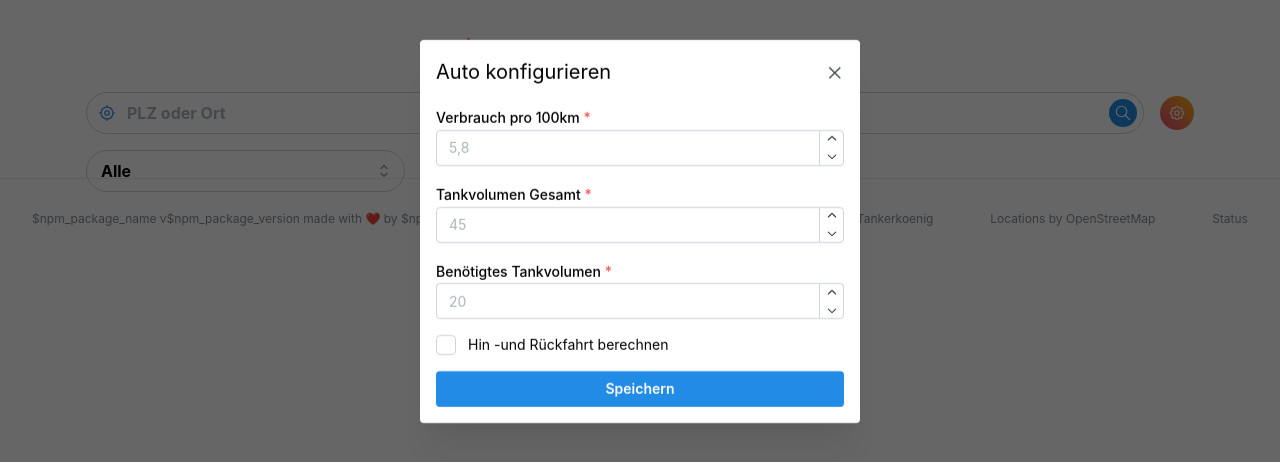
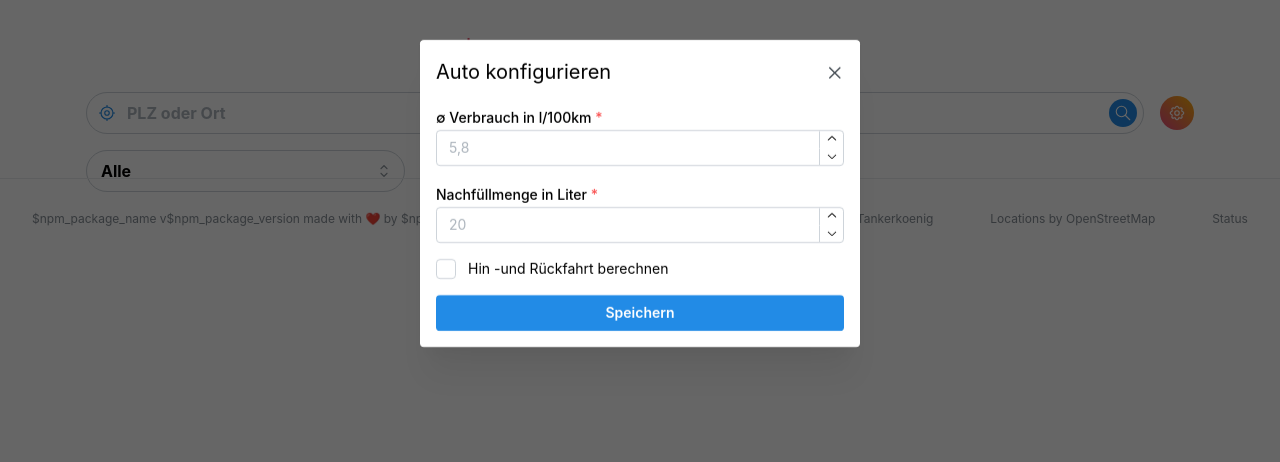
Before and after one commit to baudom/easytank, a Next.js app: page / in a window 1280 px wide. Both pictures are taken after a click on the button 1177 px from the left and 113 px from the top of the page. Shown: the top 462 px of the page. Built offline with nearby package versions, Linux system fonts and the light colour scheme.

Commit message:
refactor model types

```diff
--- a/src/components/CarConfiguration/Form/index.tsx
+++ b/src/components/CarConfiguration/Form/index.tsx
@@ -9,7 +9,7 @@ type CarConfigurationFormProps = {
 };
 
 const assertPositiveValue = (value: number) =>
-    value <= 0 ? "Wert muss über 0 sein!" : null;
+    value > 0 ? null : "Wert muss über 0 sein!";
 
 const CarConfigurationForm: FC<CarConfigurationFormProps> = ({ onSubmit }) => {
     const { carConfig } = useStationsContext();
@@ -18,8 +18,7 @@ const CarConfigurationForm: FC<CarConfigurationFormProps> = ({ onSubmit }) => {
         validateInputOnChange: true,
         validate: {
             averageConsumption100Km: assertPositiveValue,
-            totalTankVolume: assertPositiveValue,
-            neededTankVolume: assertPositiveValue,
+            refillVolume: assertPositiveValue,
         },
     });
 
@@ -27,7 +26,7 @@ const CarConfigurationForm: FC<CarConfigurationFormProps> = ({ onSubmit }) => {
         <form onSubmit={form.onSubmit((v) => onSubmit(v))}>
             <Stack>
                 <NumberInput
-                    label="Verbrauch pro 100km"
+                    label="&#8709; Verbrauch in l/100km"
                     placeholder="5,8"
                     decimalScale={2}
                     allowedDecimalSeparators={[",", "."]}
@@ -36,22 +35,13 @@ const CarConfigurationForm: FC<CarConfigurationFormProps> = ({ onSubmit }) => {
                     {...form.getInputProps("averageConsumption100Km")}
                 />
                 <NumberInput
-                    label="Tankvolumen Gesamt"
-                    placeholder="45"
-                    decimalScale={2}
-                    allowedDecimalSeparators={[",", "."]}
-                    withAsterisk
-                    min={0.01}
-                    {...form.getInputProps("totalTankVolume")}
-                />
-                <NumberInput
-                    label="Benötigtes Tankvolumen"
+                    label="Nachfüllmenge in Liter"
                     placeholder="20"
                     decimalScale={2}
                     allowedDecimalSeparators={[",", "."]}
                     withAsterisk
                     min={0.01}
-                    {...form.getInputProps("neededTankVolume")}
+                    {...form.getInputProps("refillVolume")}
                 />
                 <Checkbox
                     label="Hin -und Rückfahrt berechnen"
--- a/src/components/StationCard/PriceSection/index.tsx
+++ b/src/components/StationCard/PriceSection/index.tsx
@@ -1,23 +1,20 @@
 import { FC, memo } from "react";
 import { Box, Text } from "@mantine/core";
-import { PriceType } from "@/model";
 
 type PriceSectionProps = {
     label: string;
-    value: PriceType;
+    value: number;
 };
 
 const PriceSection: FC<PriceSectionProps> = ({ label, value }) => (
     <Box>
-        <Text fw={400}>{label}</Text>
-        <Text>
-            {typeof value === "boolean"
-                ? "n. v."
-                : Intl.NumberFormat("de-DE", {
-                      currency: "EUR",
-                      style: "currency",
-                      maximumFractionDigits: 3,
-                  }).format(value)}
+        <Text size="sm">{label}</Text>
+        <Text size="xl">
+            {Intl.NumberFormat("de-DE", {
+                currency: "EUR",
+                style: "currency",
+                maximumFractionDigits: 3,
+            }).format(value)}
         </Text>
     </Box>
 );
--- a/src/helper/mappings.ts
+++ b/src/helper/mappings.ts
@@ -1,4 +1,4 @@
-import { FuelType } from "@/model/tankerkoenig";
+import { FuelType } from "@/model";
 
 export const mapFuelTypeToString = (type: FuelType): string => {
     switch (type) {
--- a/src/helper/station.ts
+++ b/src/helper/station.ts
@@ -1,4 +1,4 @@
-import { Station } from "@/model";
+import { Station } from "@/model/tankerkoenig";
 
 export const createGoogleMapsLink = ({ lat, lng }: Station) => {
     const url = new URL("https://www.google.com/maps/search/?api=1");
--- a/src/model/index.ts
+++ b/src/model/index.ts
@@ -1,15 +1,10 @@
-import { FuelType, RadiusType } from "@/model/tankerkoenig";
+import { Station } from "@/model/tankerkoenig";
 
-export type StationsResponse = {
-    ok: boolean;
-    license: string;
-    data: "MTS-K" | "string";
-    status: "ok" | "error" | string;
-    message?: string;
-    stations: Station[];
-};
+export const fuelTypes = ["e5", "e10", "diesel", "all"] as const;
+export type FuelType = (typeof fuelTypes)[number];
 
-export type PriceType = boolean | number;
+export const radiusTypes = [1, 5, 10, 15, 25] as const;
+export type RadiusType = (typeof radiusTypes)[number];
 
 export type StationBrand =
     | string
@@ -24,24 +19,6 @@ export type StationBrand =
     | "Shell"
     | "TotalEnergies";
 
-export type Station = {
-    id: string;
-    name: string;
-    brand: StationBrand;
-    street: string;
-    place: string;
-    houseNumber: string;
-    postCode: number;
-    lat: number;
-    lng: number;
-    dist: number;
-    diesel?: PriceType;
-    price?: number;
-    e5?: PriceType;
-    e10?: PriceType;
-    isOpen: boolean;
-};
-
 export type Location = {
     licence: string;
     lat: string;
@@ -52,14 +29,17 @@ export type Location = {
 
 export type Coords = Pick<GeolocationCoordinates, "latitude" | "longitude">;
 
-export type StationConfiguration = {
+export type StationFilter = {
     radius: RadiusType;
     type: FuelType;
 };
 
 export type CarConfiguration = {
     averageConsumption100Km: number;
-    totalTankVolume: number;
-    neededTankVolume: number;
+    refillVolume: number;
     inclusiveReturnTravel: boolean;
 };
+
+export type StationWithEfficiency = Station & {
+    efficiency?: number;
+};
--- a/src/model/tankerkoenig.ts
+++ b/src/model/tankerkoenig.ts
@@ -1,12 +1,38 @@
+import { StationBrand } from "@/model/index";
+
 export const BASE_URL = "https://creativecommons.tankerkoenig.de/json/list.php";
 export const PARAM_LATITUDE = "lat";
 export const PARAM_LONGITUDE = "lng";
 export const PARAM_RADIUS = "rad";
-export const radiusTypes = [1, 5, 10, 15, 25] as const;
-export type RadiusType = (typeof radiusTypes)[number];
 
 export const PARAM_FUEL_TYPE = "type";
 export const PARAM_SORT = "sort";
-export const fuelTypes = ["e5", "e10", "diesel", "all"] as const;
-export type FuelType = (typeof fuelTypes)[number];
 export const PARAM_API_KEY = "apikey";
+
+export type StationsResponse = {
+    ok: boolean;
+    license: string;
+    data: "MTS-K" | string;
+    status: "ok" | "error" | string;
+    message?: string;
+    stations: Station[];
+};
+// TODO: type with ok = false and req message
+
+export type Station = {
+    id: string;
+    name: string;
+    brand: StationBrand;
+    street: string;
+    place: string;
+    houseNumber: string;
+    postCode: number;
+    lat: number;
+    lng: number;
+    dist: number;
+    diesel: number;
+    price?: number;
+    e5: number;
+    e10: number;
+    isOpen: boolean;
+};
```
Also changed, not shown: src/app/api/stations/route.ts (+2 -5 lines), src/components/StationFilter/index.tsx (+1 -6 lines).
